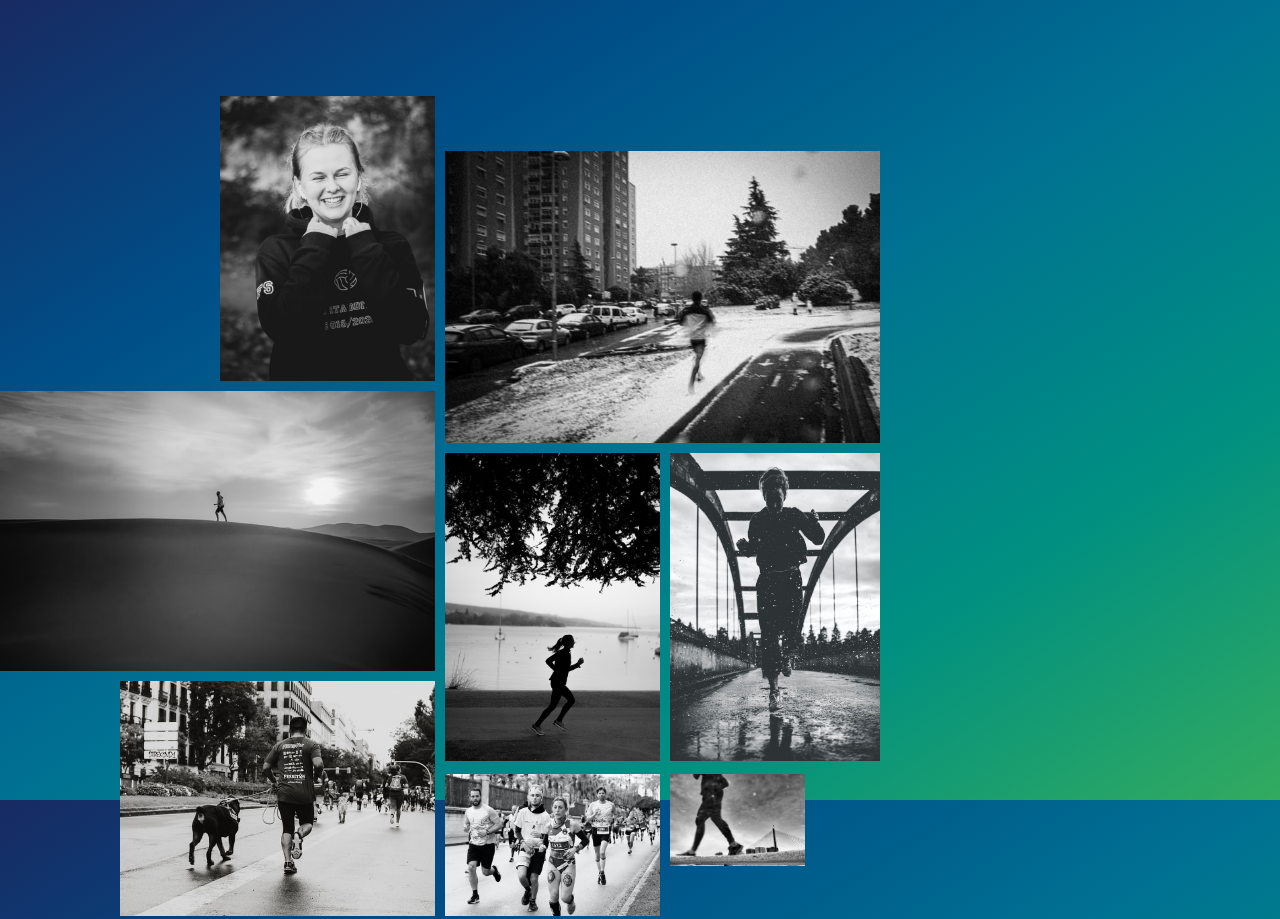
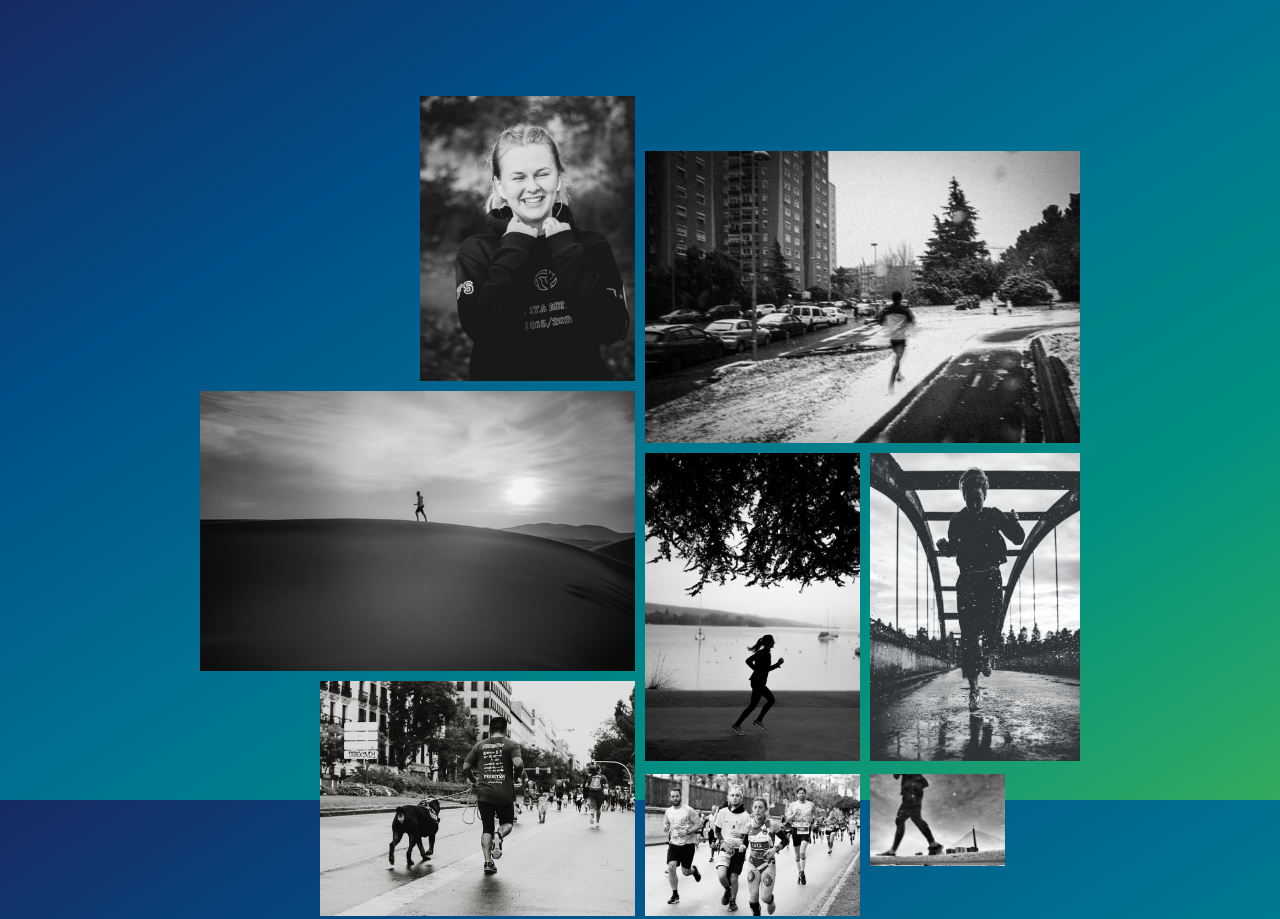
Before and after one commit to cyaelcastro/Magazine-Design, a plain HTML site: page index.html in a window 1280 px wide. Shown: the top 919 px of the page. Drawn offline with Linux system fonts and the light colour scheme.

Commit message:
Move grid container to the center

```diff
--- a/style.css
+++ b/style.css
@@ -7,9 +7,10 @@ body{
 
 .grid-container{
     display: grid;
-    width: 880px;
+    width: 100%;
     grid-template-columns: 120px 100px 215px 10px 215px 10px 135px 75px;
     grid-template-rows: 96px 55px 230px 10px 52px 10px 218px 10px 80px 13px 92px 50px 118px;
+    justify-content: center;
 }
 
 .image-container1{
```
